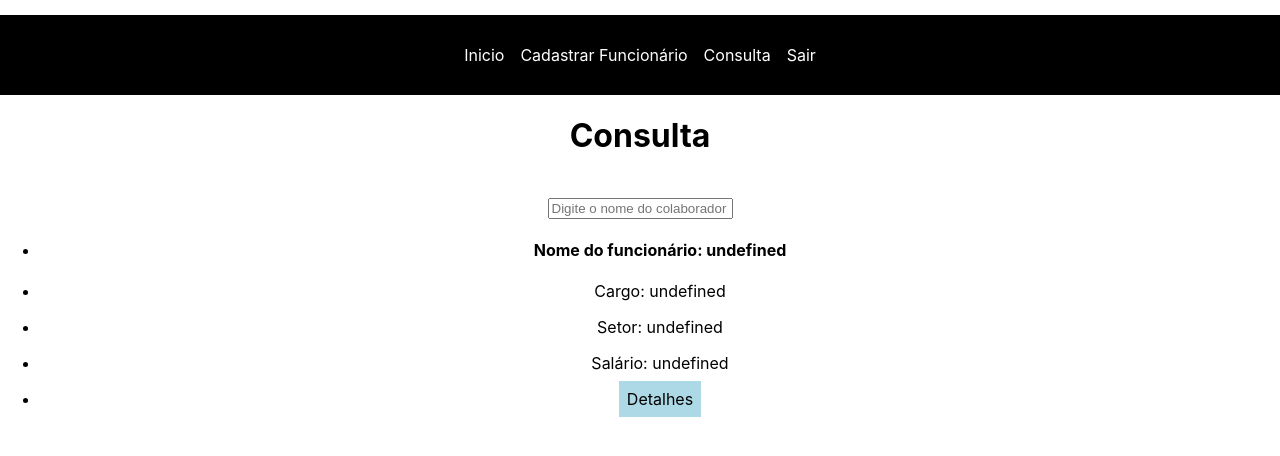
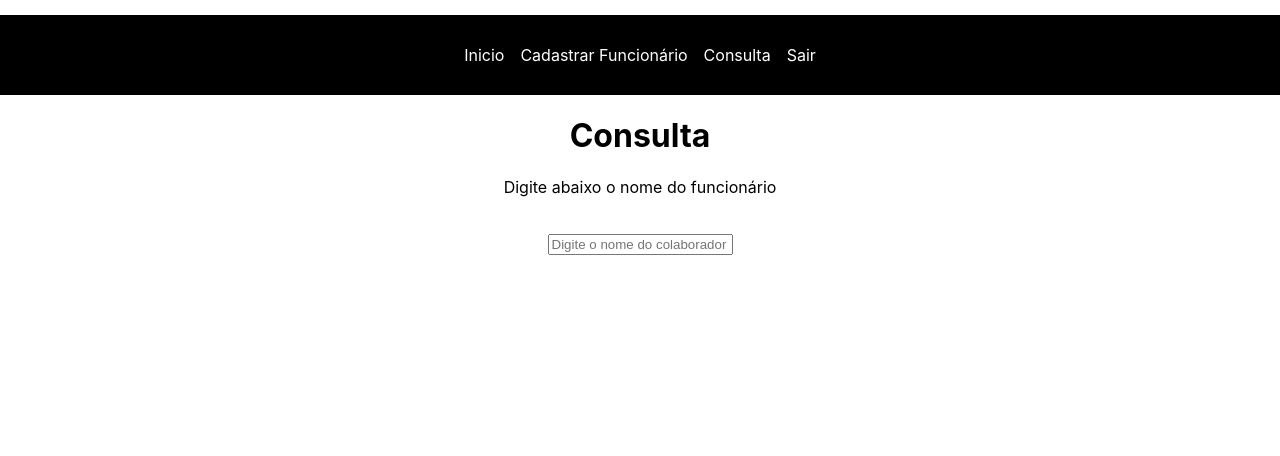
Before and after one commit to FrankSilva01/Cadastro-de-Funcionarios, a React (Create React App) app: page /Consulta in a window 1280 px wide. Shown: the top 456 px of the page. Built offline with nearby package versions, Linux system fonts and the light colour scheme.

Commit message:
Update Consulta.js

```diff
--- a/src/components/Consulta.js
+++ b/src/components/Consulta.js
@@ -7,7 +7,7 @@ import {useState} from "react"
 export default function Consulta(props) {
 
   // usada para guardar os valores digitados na barra de pesquisa
-  const [nomes, setNomes] = useState()
+  const [nomes, setNomes] = useState('')
 
 // Os valores recebidos por props do array usuario no componente App esta sendo colocado nas variáveis abaixo
   let nome = props.usuario[0]
@@ -18,17 +18,18 @@ export default function Consulta(props) {
   return (
     <div>
          <NavBar />
-         <h1>Consulta</h1>
+             <h1>Consulta</h1>
+         <p>Digite abaixo o nome do funcionário</p>
 
-         <br />
+        <br />
          {/* Função onChange jogando o valor digitado na variável nomes */}
              <input id="pesquisar" name="pesquisar" placeholder="Digite o nome do colaborador"  onChange={(e)=> setNomes(e.target.value)} width="350px" />{" "}
 
                 {/* Comparação do valor digitado com o salvo no componente CadastroFuncionário que esta armanezanado na variável,
                 se for dígitado na pesquisa o nome igual ao do cadastro retornar os dados caso contrário retorna null */}
-                <ul key={nomes}>
+                <ul key={nomes} className={style.listStyle}>
                  <li>
-                     <h4 >{nome === nomes ? 'Nome do funcionário: ' + nome : ''}</h4>
+                     <h4 >{nome === nomes ? 'Nome do funcionário: ' + nome : ' '}</h4>
                       </li>
                          <li>
                            <p>{nome === nomes ? 'Cargo: ' + cargo : ''} </p>
@@ -40,7 +41,7 @@ export default function Consulta(props) {
                      <p>{nome === nomes ? 'Salário: ' + salario : ''} </p>
                   </li>
                 <li>
-                    <NavLink to="/detalhes"  className={nome === nomes ? style.detalhesLink : null}>  Detalhes</NavLink>
+                    <NavLink to="/detalhes" className={nome === nomes ? style.detalhesLink : ''} >  Detalhes</NavLink>
                    </li>
               </ul>
     </div>
```
